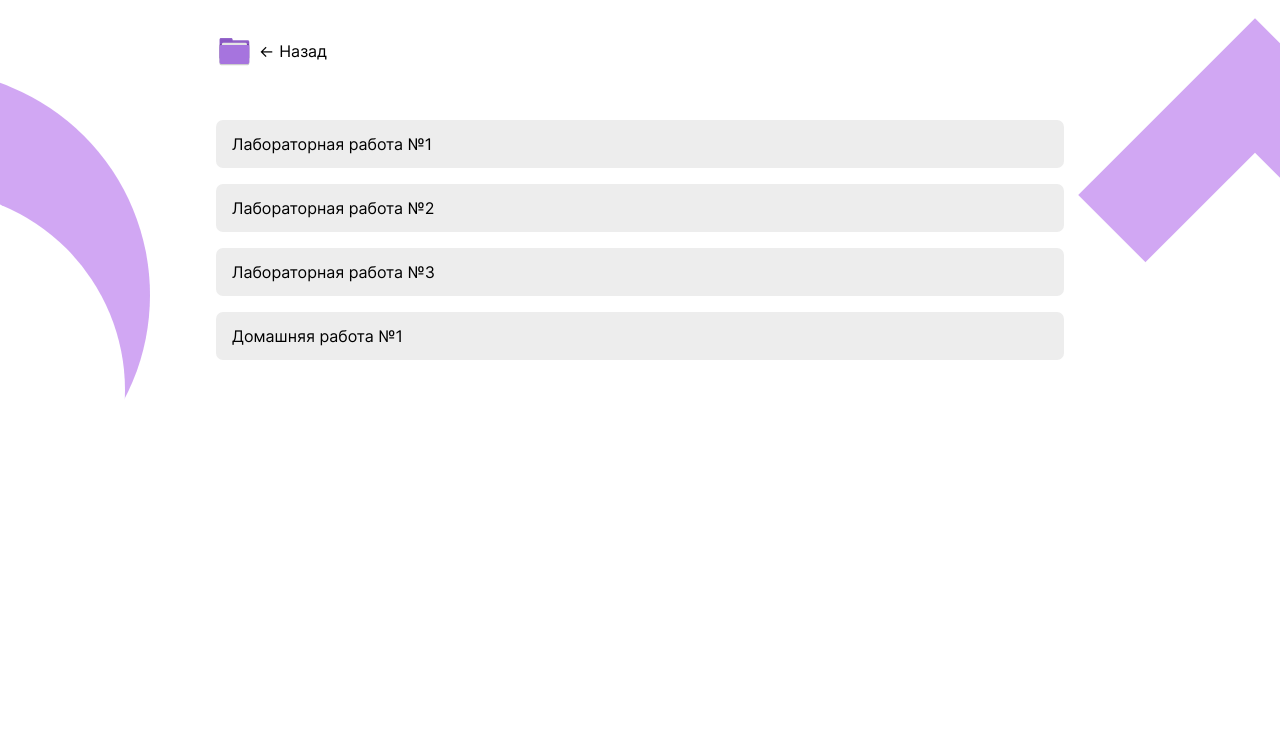
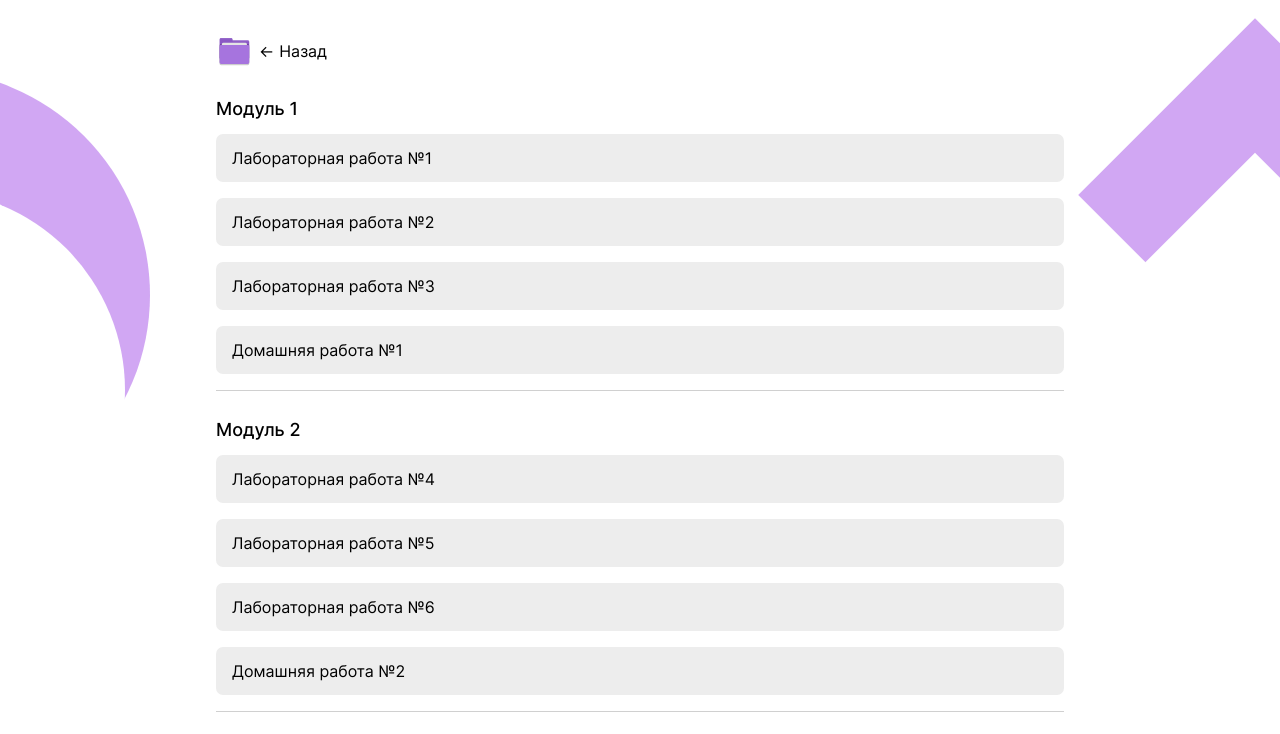
Before and after one commit to Lizaakishina/ReviewSite, a React (Create React App) app: page /subject/1 in a window 1280 px wide. Shown: the top 734 px of the page. Built offline with nearby package versions, Linux system fonts and the light colour scheme.

Commit message:
fix: стилизация страницы заданий

```diff
--- a/src/components/Subject/Subject.css
+++ b/src/components/Subject/Subject.css
@@ -23,12 +23,13 @@
 }
 
 .subject__semester{
-  margin: 5px;
+  margin: 8px 8px 3px 8px;
   font-size: 12px;
-  color: rgb(188, 188, 188);
+  color: rgb(166, 166, 166);
 }
 
 .subject__name {
-  margin: 5px;
+  margin: 8px;
   font-size: 14px;
+  font-weight: 400;
 }
--- a/src/components/SubjectDetails/SubjectDetails.css
+++ b/src/components/SubjectDetails/SubjectDetails.css
@@ -21,7 +21,17 @@
 }
 
 .subject__list {
-  margin-top: 50px;
+  margin-top: 30px;
+  border-bottom: 1px solid rgb(208, 208, 208);
+}
+
+.subject__list:nth-last-child(1) {
+  margin-bottom: 50px;
+}
+
+.subject__module {
+  font-size: 18px;
+  font-weight: 500;
 }
 
 .decor5 {
--- a/src/components/SubjectDetails/SubjectDetails.jsx
+++ b/src/components/SubjectDetails/SubjectDetails.jsx
@@ -4,7 +4,7 @@ import Task from '../Task/Task';
 import logo from '../../images/logo.svg';
 import './SubjectDetails.css';
 
-const TaskData = [
+const TaskDataModule1 = [
   {
     id: 1,
     title: "Лабораторная работа №1",
@@ -23,6 +23,25 @@ const TaskData = [
   },
 ]
 
+const TaskDataModule2 = [
+  {
+    id: 1,
+    title: "Лабораторная работа №4",
+  },
+  {
+    id: 2,
+    title: "Лабораторная работа №5",
+  },
+  {
+    id: 3,
+    title: "Лабораторная работа №6",
+  },
+  {
+    id: 4,
+    title: "Домашняя работа №2",
+  },
+]
+
 const SubjectDetails = () => {
   return (
     <section className="subjectDetails">
@@ -36,7 +55,18 @@ const SubjectDetails = () => {
       <div className="decor7"></div>
       <div className="decor8"></div>
       <div className="subject__list">
-        {TaskData.map((subject) => (
+        <h2 className="subject__module">Модуль 1</h2>
+        {TaskDataModule1.map((subject) => (
+          <Task
+            key={subject.id}
+            id={subject.id}
+            title={subject.title}
+          />
+        ))}
+      </div>
+      <div className="subject__list">
+        <h2 className="subject__module">Модуль 2</h2>
+        {TaskDataModule2.map((subject) => (
           <Task
             key={subject.id}
             id={subject.id}
```
